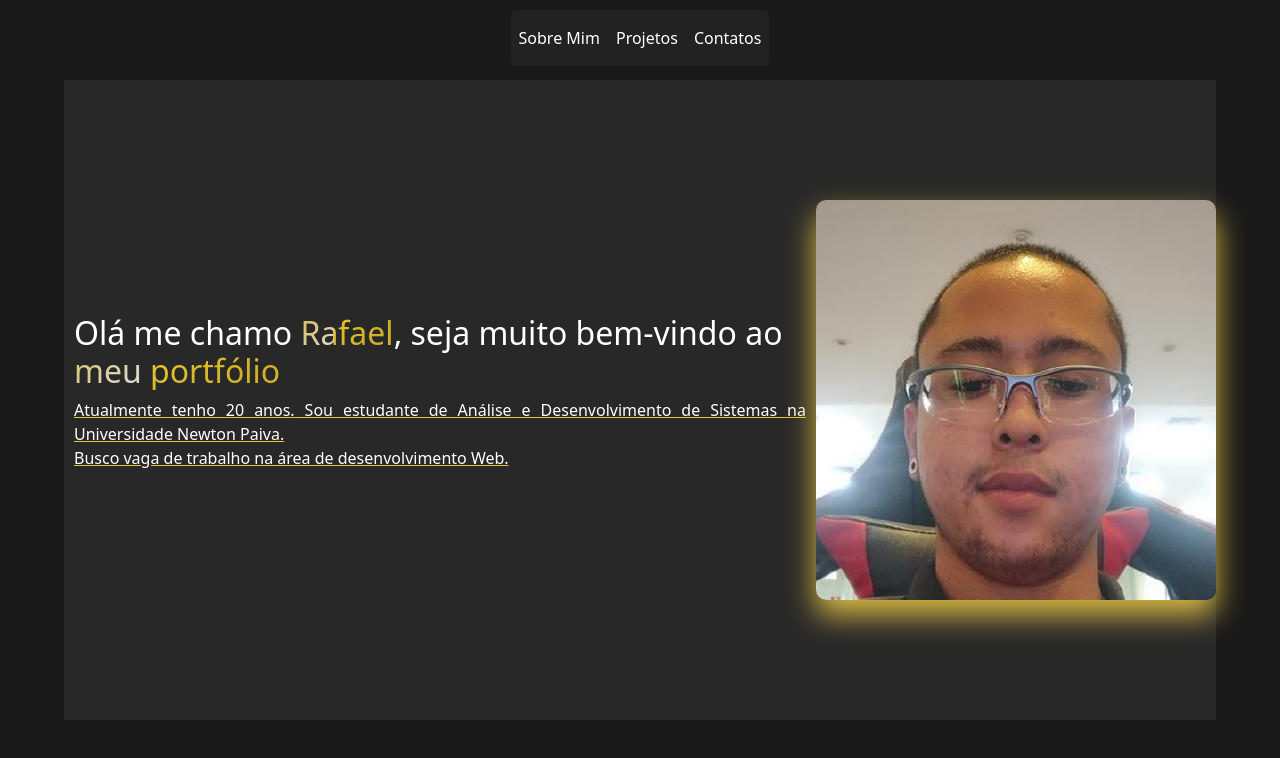
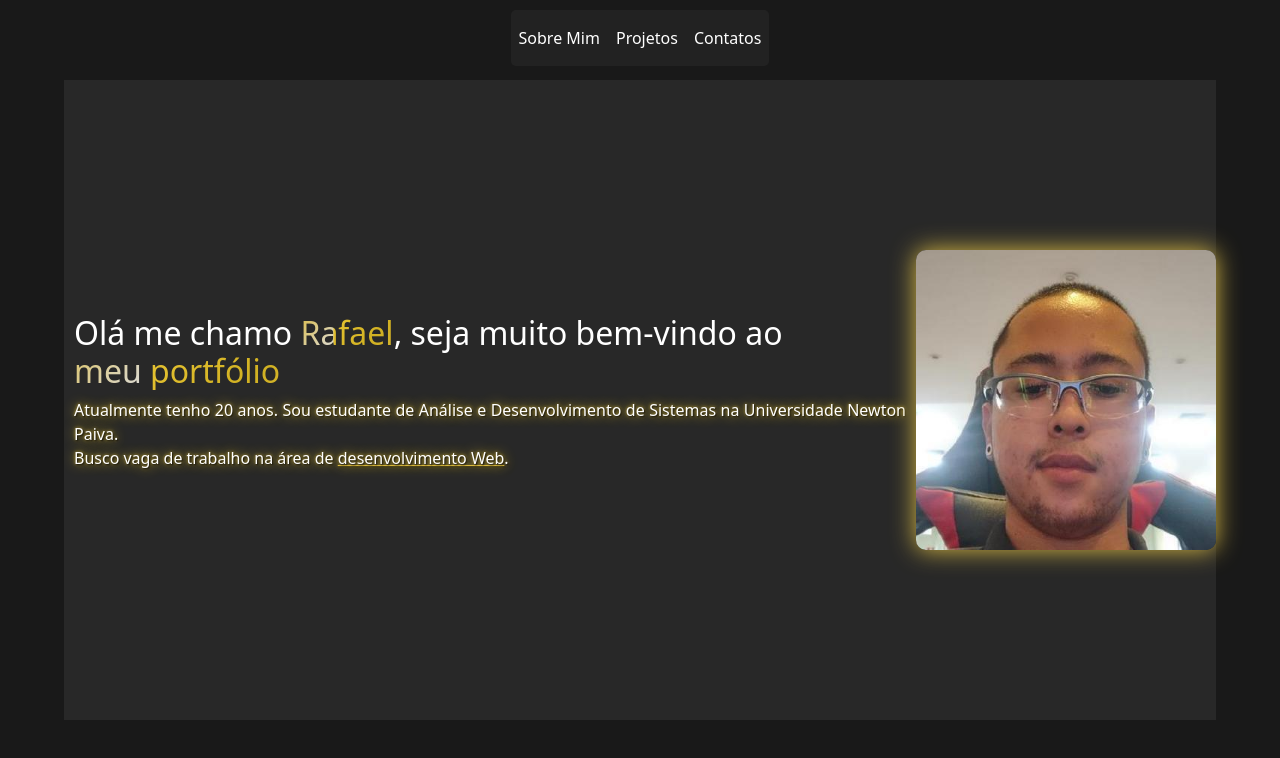
Before and after one commit to Rafael-China/Portifolio, a React (Create React App) app: page / in a window 1280 px wide. Shown: the top 758 px of the page. Built offline with nearby package versions, Linux system fonts and the light colour scheme.

Commit message:
new update

```diff
--- a/src/codes/main.js
+++ b/src/codes/main.js
@@ -7,9 +7,9 @@ const Main = () => {
     const idade = DatadeNascimento();
 
     return (
-        <div className="container-fluid main">
+        <div className="main">
             <div className="wellcome">
-                <div className="cotainer divTexto">
+                <div className="divTexto">
                     <h2>
                         Olá me chamo <span className="animate-charcter">Rafael </span>,
                         seja muito bem-vindo ao{' '}
@@ -19,8 +19,7 @@ const Main = () => {
                         Atualmente tenho {idade !== null ? `${idade} anos` : 'calculando idade'}.
                         Sou estudante de Análise e Desenvolvimento de Sistemas na
                         Universidade Newton Paiva.
-                        <br /> Busco vaga de trabalho na área de
-                        desenvolvimento Web.
+                        <br /> Busco vaga de trabalho na área de <span>desenvolvimento Web</span>.
                     </p>
                 </div>
                 <div className="divAvatar">
--- a/src/codes/projetos.js
+++ b/src/codes/projetos.js
@@ -3,7 +3,11 @@ import '../styles/projeto.css';
 
 const Projetos = () => {
     return (
-        <div className=' projetos'></div>
+        <div className='projetos'>
+            <div>
+
+            </div>
+        </div>
     );
 };
 
--- a/src/styles/main.css
+++ b/src/styles/main.css
@@ -2,7 +2,7 @@
     display: flex;
     justify-content: center;
     align-items: center;
-    width: 100vw;
+    width: auto;
     height: 100vh;
 }
 
@@ -24,7 +24,14 @@
 
 .divTexto p {
     text-align: justify;
-    text-decoration: underline #e7c433;
+    text-shadow:
+        1px 1px 2px black,
+        0 0 .7em #d1b122,
+        0 0 0.2em #dabb44;
+}
+
+.divTexto p span {
+    text-decoration: underline #dabb44;
 }
 
 .animate-charcter {
@@ -55,11 +62,11 @@
 }
 
 .avatar img {
-    width: auto;
+    width: 300px;
     height: auto;
     animation: bounceUpDown 3s infinite alternate;
     border-radius: 10px;
-    box-shadow: 0px 15px 30px #dabb44;
+    box-shadow: 0px 0px 25px #dabb44;
 }
 
 @keyframes bounceUpDown {
@@ -74,8 +81,8 @@
     }
 }
 
-@media only screen and (max-width: 600px) {
-    .divAvatar{
+@media only screen and (max-width: 768px) {
+    .divAvatar {
         display: none;
     }
-  }
+}
--- a/src/styles/navBar.css
+++ b/src/styles/navBar.css
@@ -18,10 +18,6 @@
     color: #fff;
 }
 
-/* Personalize a cor do ícone do botão hamburguer */
-
-
-/* Tornar o menu responsivo branco */
 @media (max-width: 768px) {
     .navbar-nav {
         justify-content: center;
--- a/src/styles/projeto.css
+++ b/src/styles/projeto.css
@@ -1,4 +1,4 @@
 /* .projetos {
-    width: 50vw;
-    height: 50vh;
+    width: auto;
+    height: 100vh;
 } */
```
